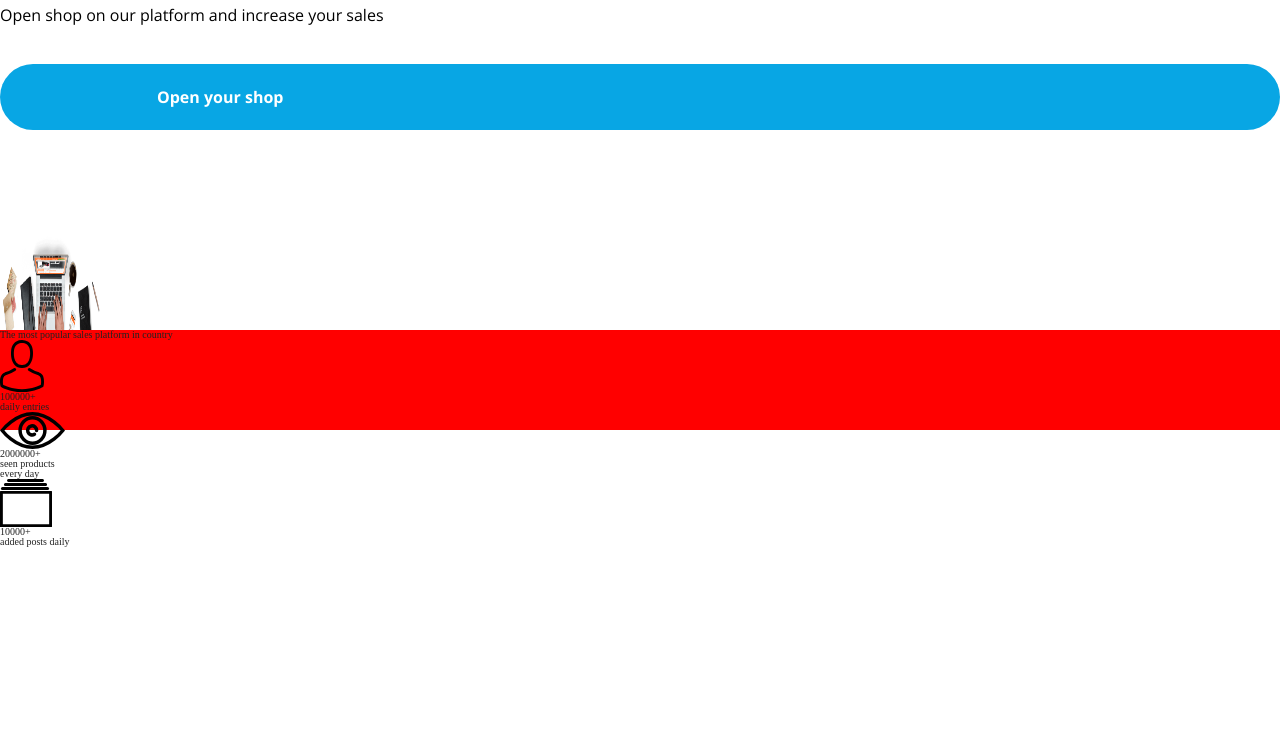
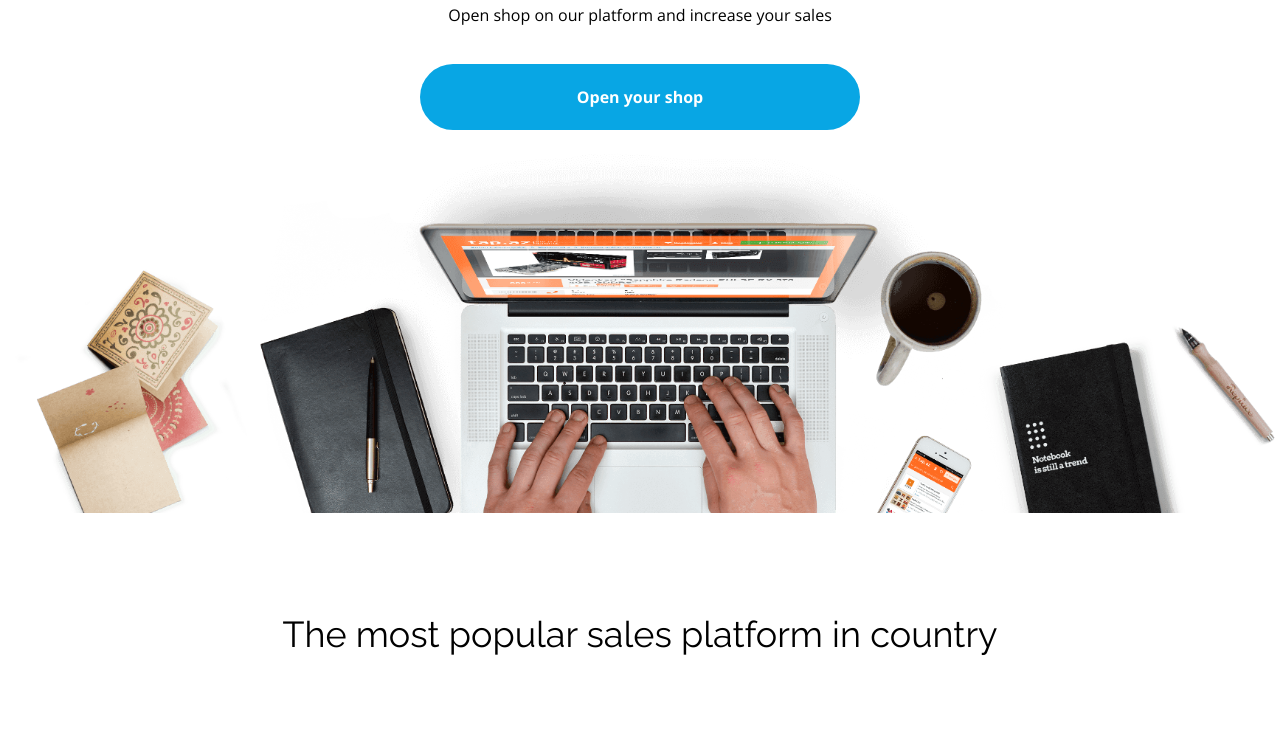
Before and after one commit to VolodymyrPasternak/BestShop, a plain HTML site: page index.html in a window 1280 px wide. Shown: the part 273-1025 px from the top of the page. Before the commit the page ends 820 px from the top, so only its background shows below. Drawn offline with nearby package versions, Linux system fonts and the light colour scheme.

Commit message:
Update style.css

```diff
--- a/css/style.css
+++ b/css/style.css
@@ -10,6 +10,17 @@
     --primary-font: 'Raleway', sans-serif;
     --secondary-font: 'Open Sans', sans-serif
 }
+
+.redish {
+    background-color: var(--color-redish);
+}
+.primary {
+    background-color: var(--color-primary);
+}
+.green {
+    background-color: var(--color-green);
+}
+
 
 html {
     font-size: 62.5%;
@@ -24,11 +35,12 @@ a {
 }
 
 .container {
-    width: 1352px;
+    max-width: 1352px;
+    width: 100%;
 }
 
 .page-header {
-    width: 100vw;
+    width: 100%;
     height: 70px;
     box-shadow: 0 3px 6px #00000029;
     display: flex;
@@ -49,10 +61,15 @@ a {
     line-height: 3.7rem;
 }
 
+.page-nav {
+    max-width: 680px;
+    width: 100%;
+    margin-left: 50px;
+}
+
 .page-nav-wrapper {
     display: flex;
     justify-content: space-between;
-    gap: 95px;
 }
 
 .page-nav-item:hover {
@@ -71,10 +88,14 @@ a {
     letter-spacing: 0.328rem;
 }
 
+/*
+Open Section
+*/
+
 .open-section {
     display: flex;
     flex-direction: column;
-    justify-content: center;
+    align-items: center;
 }
 
 .open-section-header {
@@ -105,16 +126,110 @@ a {
     background-color: var(--color-primary);
     padding: 22px 157px;
     border-radius: 40px;
+    display: inline-block;
 }
 
 .open-section-image {
-    margin-top: 100px;
-    width: 100px;
-    height: 100px;
+    width: 100%;
+    height: auto;
 }
 
+/*
+Statistic section
+*/
 
 .statistic-section {
-    background-color: red;
-    height: 100px;
+    display: flex;
+    flex-direction: column;
+    align-items: center;
 }
+
+.statistic-section-header {
+    margin: 100px 0;
+    font-family: var(--primary-font);
+    font-size: 3.6rem;
+    font-weight: 400;
+    line-height: 4.2rem;
+    color: var(--color-black);
+    text-align: center;
+}
+
+.statistic-element-wrapper {
+    display: flex;
+    width: 100%;
+    max-width: 1124px;
+    justify-content: space-evenly;
+    margin-bottom: 121px;
+    flex-wrap: wrap;
+}
+
+.statistic-element {
+    display: flex;
+    flex-direction: column;
+    padding: 0 20px;
+    position: relative;
+}
+
+.statistic-element-circle {
+    width: 63px;
+    height: 63px;
+    border-radius: 50%;
+    position: relative;
+    align-self: center;
+}
+
+.statistic-element-person {
+    width: 44px;
+    position: absolute;
+    content: "";
+    right: -20%;
+    bottom: 12%;
+}
+
+.statistic-element-eye {
+    width: 65.43px;
+    position: absolute;
+    content: "";
+    right: -37%;
+    bottom: 20%;
+}
+
+.statistic-element-catalog {
+    width: 52px;
+    position: absolute;
+    content: "";
+    right: -34%;
+    bottom: 12%;
+}
+
+.statistic-element-header {
+    font-style: var(--primary-font);
+    font-size: 2rem;
+    font-weight: 800;
+    line-height: 2.4rem;
+    letter-spacing: .6rem;
+    text-align: center;
+    margin-top: 13px;
+}
+
+.statistic-element-text {
+    font-style: var(--primary-font);
+    font-size: 1.6rem;
+    font-weight: 400;
+    line-height: 1.9rem;
+    text-align: center;
+    margin-top: 19px;
+    color: var(--color-grey);
+}
+
+/*
+Benefit section
+*/
+
+.benefit-section {
+    background-color: var(--color-light-grey);
+}
+
+.benefit-section-wrapper {
+    width: 1124px;
+}
```
